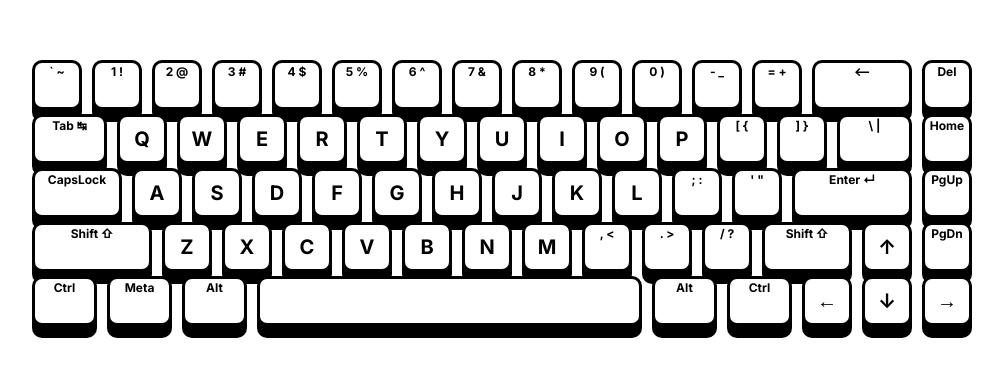
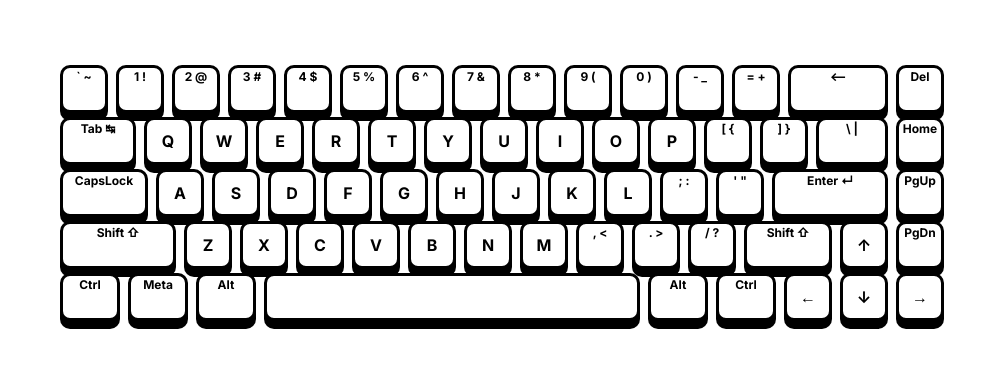
Before and after one commit to petermonky/thocc, a React (Create React App) app: page / in a window 1280 px wide. Shown: the part 209-586 px from the top of the page, without its empty margins (138-1141 px from the left). Built offline with nearby package versions, Linux system fonts and the light colour scheme.

Commit message:
adjust styling and default event behaviour

```diff
--- a/src/components/app/App.scss
+++ b/src/components/app/App.scss
@@ -8,7 +8,7 @@
 
   &__row {
     display: flex;
-    column-gap: 10px;
+    column-gap: 8px;
     margin-top: 4px;
   }
 }
--- a/src/components/key/Key.scss
+++ b/src/components/key/Key.scss
@@ -6,22 +6,22 @@ button {
   font-family: Inter;
   font-weight: bold;
   font-size: 12px;
-  box-shadow: 0 12px;
+  box-shadow: 0 8px;
   transition: transform 25ms ease-in, box-shadow 25ms ease-in;
   position: relative;
   outline: none;
   display: inline-flex;
   justify-content: center;
-  height: 50px;
+  height: 48px;
 
   &:active,
   &.active {
     box-shadow: 0 0;
-    transform: translateY(12px);
+    transform: translateY(8px);
   }
 
   &.letter {
     display: block;
-    font-size: 20px;
+    font-size: 16px;
   }
 }
--- a/src/components/key/index.tsx
+++ b/src/components/key/index.tsx
@@ -14,12 +14,8 @@ const Key: React.FC<KeyProps> = ({
 
   useEffect(() => {
     const keyCheck = (cb: () => void) => (event: KeyboardEvent) => {
-      // if (['Tab', 'Space', 'AltLeft', 'AltRight'].includes(event.code)) {
-      //   event.preventDefault();
-      // }
-      event.preventDefault();
-
       if (event.code === code) {
+        event.preventDefault();
         cb();
       }
     };
--- a/src/data/keys.ts
+++ b/src/data/keys.ts
@@ -6,16 +6,16 @@ export interface KeyProps {
 }
 
 const keySizes = {
-  small: 50,
-  medium: 65,
+  small: 48,
+  medium: 60,
   backspace: 100,
-  tab: 75,
-  backslash: 75,
-  capsLock: 90,
-  enter: 120,
-  shiftLeft: 120,
-  shiftRight: 90,
-  space: 385,
+  tab: 76,
+  backslash: 72,
+  capsLock: 88,
+  enter: 116,
+  shiftLeft: 116,
+  shiftRight: 88,
+  space: 376,
 };
 
 export const keys: KeyProps[][] = [
```
